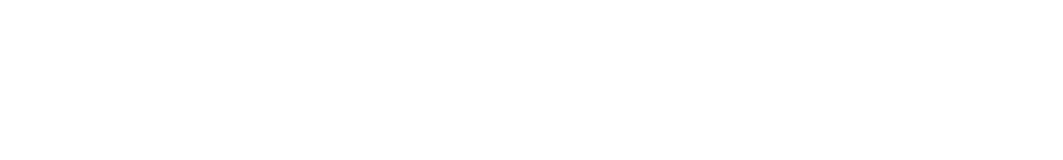
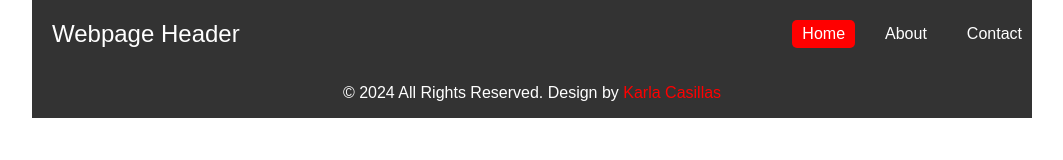
Before and after one commit to Karla-Casillas/my_first_web_page_2024, a plain HTML site: page index.html in a window 1280 px wide. Shown: the whole page, without its empty margins (108-1171 px from the left). Drawn offline with Linux system fonts and the light colour scheme.

Commit message:
Adding header and footer in html file, styles are included too

```diff
--- a/index.html
+++ b/index.html
@@ -10,8 +10,93 @@
 
         <title>Fundamentals of Computer Engineering</title>
         <style>
+
+            body {
+                margin: 0;
+                font-family: Arial, sans-serif;
+                display: flex;
+                flex-direction: column;
+                align-items: center;
+            }
+            .container {
+                max-width: 1000px;
+                width: 100%;
+                margin: 0 auto;
+            }
+
+            header{
+                background-color: #333;
+                color: white;
+                padding: 20px 0;
+                text-align: center;
+            }
+
+            .header-content {
+                display: flex;
+                justify-content: space-between;
+                align-items: center;
+            }
+
+            .header-title {
+                font-size: 1.5rem;
+                padding-left: 20px;
+            }
+
+            nav{
+                display: flex;
+                gap: 20px;
+            }
+
+            nav a {
+                color: white;
+                text-decoration: none;
+                font-size: 1rem;
+                padding: 5px 10px;
+                border-radius: 5px;
+                transition: background-color 0.3s;
+            }
+
+            nav a:hover {
+                background-color: #555;
+            }
+
+            nav a.active {
+                background-color: red;
+                color: white;
+            }
+
+            .footer-section {
+                max-width: 1000px;
+                width: 100%;
+                background-color: #333;
+                color: white;
+                text-align: center;
+            }
+
+            .footer-section a {
+                color: red;
+                text-decoration: none;
+            }
+
+            .footer-section a:hover {
+                text-decoration: underline;
+            }
+
         </style>
     </head>
     <body>
+        <header class="container">
+            <div class="header-content">
+                <div class="header-title">Webpage Header</div>
+                <nav>
+                    <a href="#" class="active">Home</a>
+                    <a href="#">About</a>
+                    <a href="#">Contact</a>
+                </nav>
+            </div>
+        </header>
+        <footer class="footer-section">
+            <p>&copy; 2024 All Rights Reserved. Design by <a href="#">Karla Casillas</a></p>
+        </footer>
     </body>
 </html>
```
Also changed, not shown: 1 other file.
